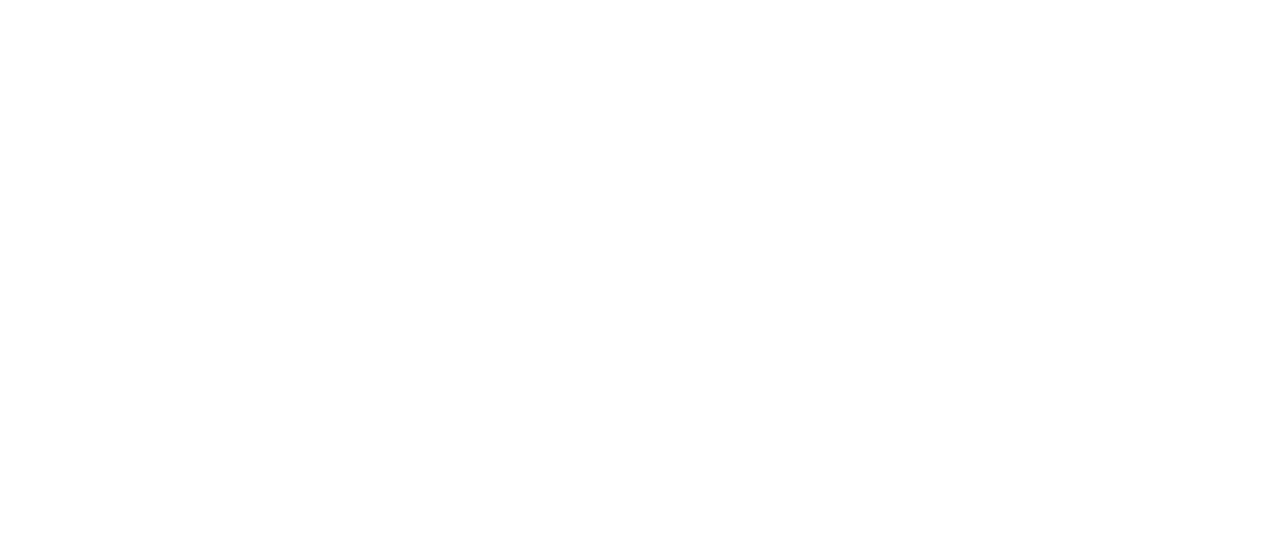
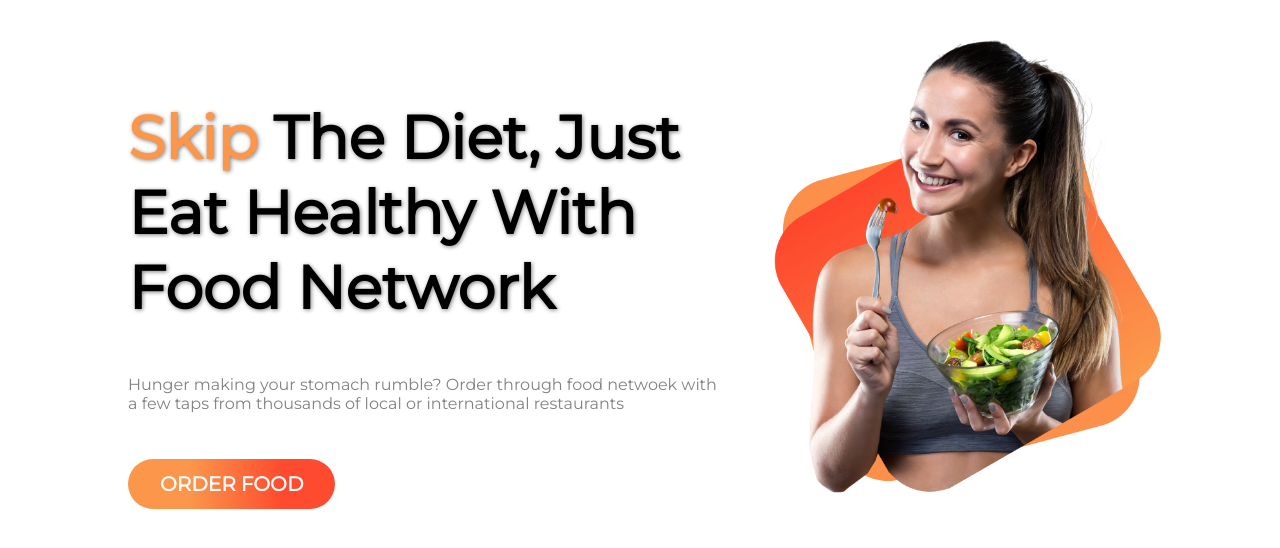
Before and after one commit to smsahriar360/food-network, a plain HTML site: page index.html in a window 1280 px wide. Drawn offline with Linux system fonts and the light colour scheme.

Commit message:
top bannar section done

```diff
--- a/css/style.css
+++ b/css/style.css
@@ -0,0 +1,52 @@
+/* Reset CSS */
+body{
+    font-family: 'Montserrat', sans-serif;
+    margin: 0;
+    padding: 0;
+}
+p{
+    color: #828282;
+}
+
+/* top-bannar css */
+#top-bannar{
+    height: 500px;
+}
+.flexible-container{
+    display: flex;
+}
+.half-width{
+    width: 50%;
+    padding-left: 10%
+}
+.bannar-container-left{
+    padding-top: 50px;
+}
+.top-bannar-heading{
+    font-weight: 800;
+    font-size: 60px;
+    line-height: 75px;
+    width: 600px;
+    text-shadow: 1px 1px 4px gray;
+}
+.highlighter{
+    color: #fb964b;
+}
+#top-bannar img{
+    width: 100%;
+    margin-left: -100px;
+    padding-top: 30px;
+}
+.myButton {
+    background-image: linear-gradient(to right,#fb964b 30%, #fe4a2e 75%);
+    border-radius: 25px;
+    cursor: pointer;
+    color: white;
+    font-size: 20px;
+    font-weight: bold;
+    padding: 13px 32px;
+    margin-top: 30px;
+    text-decoration: none;
+    position: absolute;
+    text-transform: uppercase;
+}
--- a/index.html
+++ b/index.html
@@ -2,14 +2,47 @@
 <html lang="en">
 
 <head>
+    <!-- Required meta tags -->
     <meta charset="UTF-8">
     <meta http-equiv="X-UA-Compatible" content="IE=edge">
     <meta name="viewport" content="width=device-width, initial-scale=1.0">
+    <!-- google fonts link -->
+    <link rel="preconnect" href="https://fonts.googleapis.com">
+    <link rel="preconnect" href="https://fonts.gstatic.com" crossorigin>
+    <link href="https://fonts.googleapis.com/css2?family=Montserrat&display=swap" rel="stylesheet">
+    <!-- add icon link -->
+    <link rel="icon" href="" type="">
+    <!-- main css link -->
+    <link rel="stylesheet" href="css/style.css">
     <title>Food Netwoek</title>
 </head>
 
 <body>
+    <!--top bannar section start-->
+    <section id="top-bannar">
+        <div class="container flexible-container">
+            <div class="half-width bannar-container-left">
+                <h1 class="top-bannar-heading">
+                    <span class="highlighter">Skip</span> The Diet,
+                    Just Eat Healthy
+                    With Food Network
+                </h1>
+                <p>Hunger making your stomach rumble? Order through food netwoek with a few taps from thousands of local
+                    or
+                    international restaurants</p>
+                <a target="_blank" href="https://sahriarfaisalinfo.wordpress.com/" class="myButton">Order Food</a>
+            </div>
+            <div class="half-width">
+                <img src="images/female/top-bannar.png" alt="">
+            </div>
+        </div>
+    </section>
+    <!--top bannar section end-->
 
+    <!--about me section start-->
+    <section>
+        <div></div>
+    </section>
 </body>
 
 </html>
```
Also changed, not shown: images/female/top-bannar.png (renamed from images/female/Group 8425.png).
